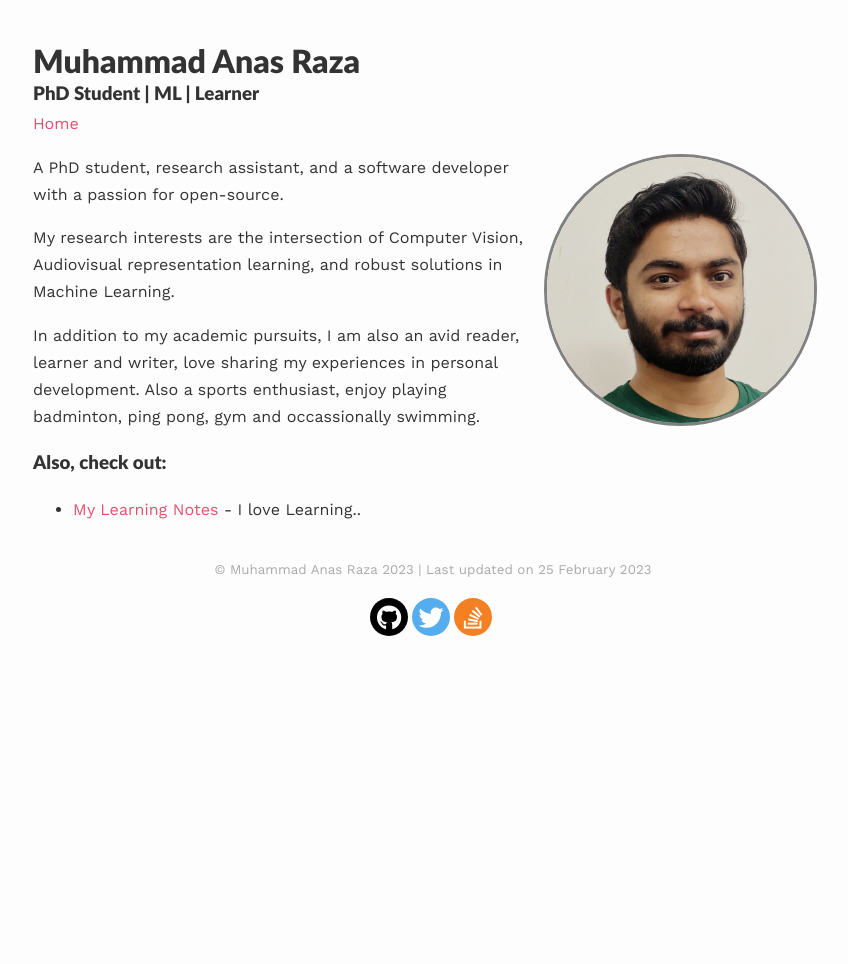
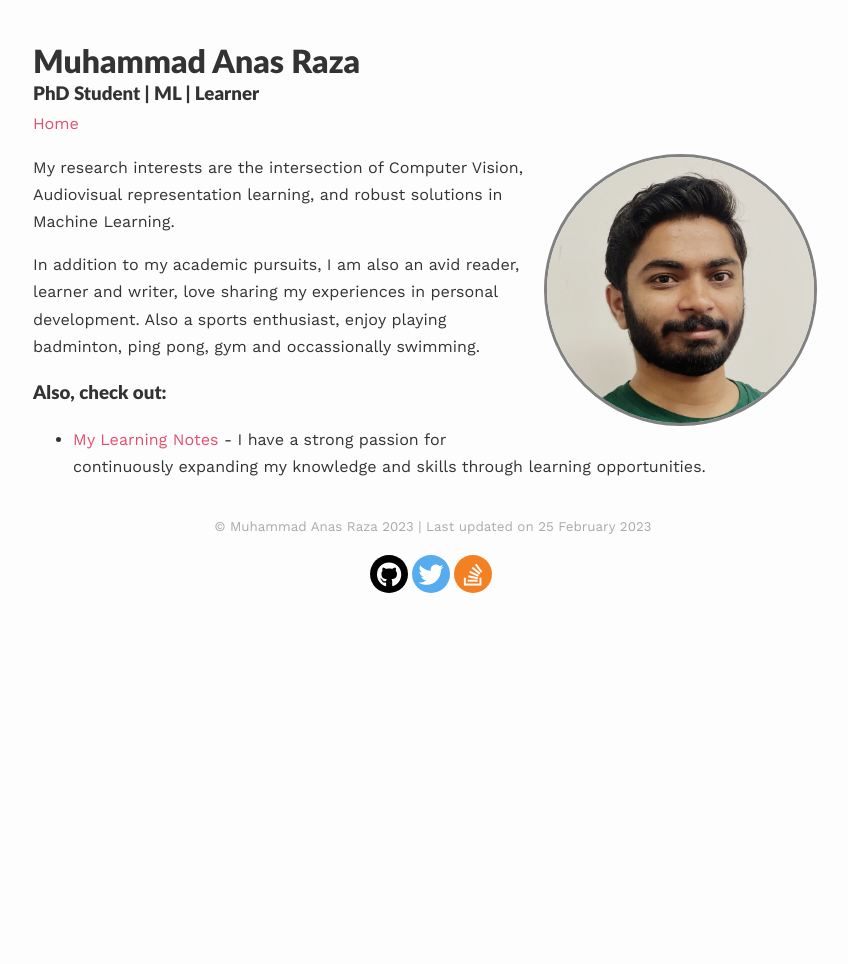
Before and after one commit to anas-rz/anas-rz.github.io, a Jekyll site: the page built from index.md, in a window 1280 px wide. Shown: the whole page, without its empty margins (207-1055 px from the left). Built offline with Jekyll 4.4.1, drawn with Linux system fonts in a browser that asks for light colours; nearby versions of some CDN libraries; a script that is not in the unit is left out.

Commit message:
updating front page

```diff
--- a/index.md
+++ b/index.md
@@ -7,8 +7,6 @@ profile:
 published: true
 ---
 
-A PhD student, research assistant, and a software developer with a passion for open-source.
-
 My research interests are the intersection of Computer Vision, Audiovisual representation learning, and robust solutions in Machine Learning.
 
 In addition to my academic pursuits, I am also an avid reader, learner and writer, love sharing my experiences in personal development. Also a sports enthusiast, enjoy playing badminton, ping pong, gym and occassionally swimming.
@@ -16,4 +14,4 @@ In addition to my academic pursuits, I am also an avid reader, learner and write
 ### Also, check out:
 
 <!-- - [Implementations](https://github.com/jitinnair1/tail) - a list of projects I work{ed} on -->
-- [My Learning Notes](learning-notes) - I love Learning..
+- [My Learning Notes](learning-notes) - I have a strong passion for continuously expanding my knowledge and skills through learning opportunities.
```
Also changed, not shown: learning-notes.md (+2 -0 lines).
